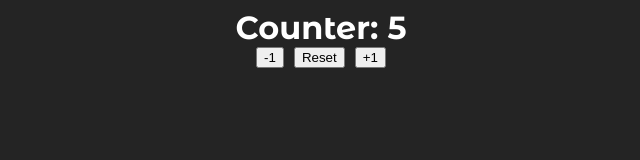
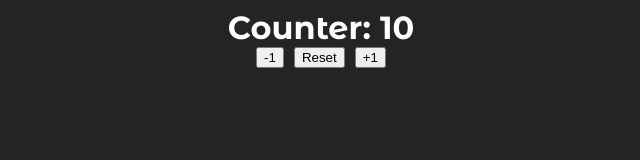
Before and after one commit to JFelipex3/gifs-app, a React (Vite) app: page / in a window 1280 px wide. Shown: the top 160 px of the page, without its empty margins (319-959 px from the left). Built offline with nearby package versions, Linux system fonts and the light colour scheme.

Commit message:
Refactorizar MyCounterApp para utilizar el Custom Hook useCounter y elimina la lógica de estado local

```diff
--- a/src/counter/components/MyCounterApp.tsx
+++ b/src/counter/components/MyCounterApp.tsx
@@ -1,20 +1,8 @@
-import { useState } from 'react';
+import { useCounter } from '../hooks/useCounter';
 
 export const MyCounterApp = () => {
-    // Se debe llevar lógica al Custom Hook para reutilizar
-    const [counter, setcounter] = useState(5);
 
-    const handleAdd = () => {
-        setcounter(prevState => prevState + 1);
-    }
-
-    const handleSubstract = () => {
-        setcounter(prevState => prevState - 1);
-    }
-
-    const handleReset = () => {
-        setcounter(5);
-    }
+    const { counter, handleAdd, handleReset, handleSubstract} = useCounter();
 
     return (
         <div style={{ display: 'flex', flexDirection: 'column', alignItems: 'center' }}>
--- /dev/null
+++ b/src/counter/hooks/useCounter.tsx
@@ -0,0 +1,28 @@
+import { useState } from "react";
+
+export const useCounter = ( initialValue: number = 10) => {
+
+    const [counter, setcounter] = useState(initialValue);
+
+    const handleAdd = () => {
+        setcounter(prevState => prevState + 1);
+    }
+
+    const handleSubstract = () => {
+        setcounter(prevState => prevState - 1);
+    }
+
+    const handleReset = () => {
+        setcounter(initialValue);
+    }
+
+    return {
+        // Properties
+        counter: counter,
+
+        // Methods o Actions
+        handleAdd,
+        handleSubstract,
+        handleReset
+    };
+}
```
